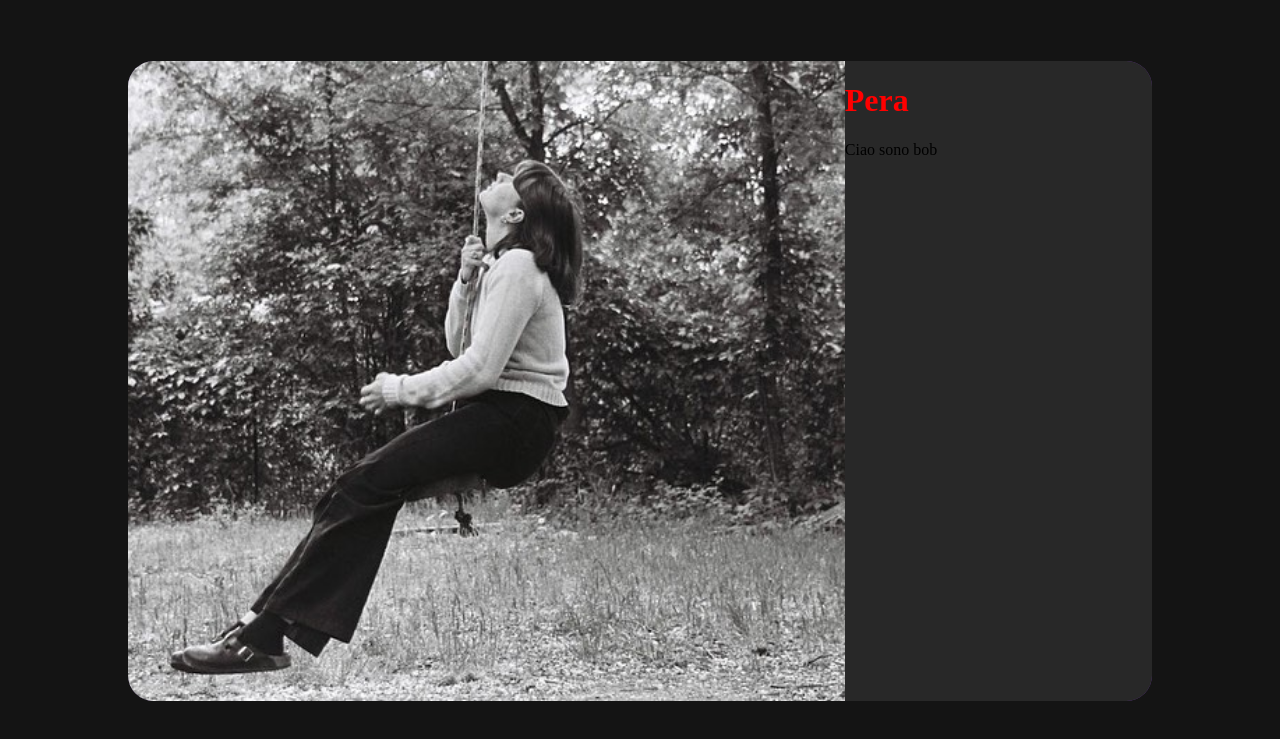
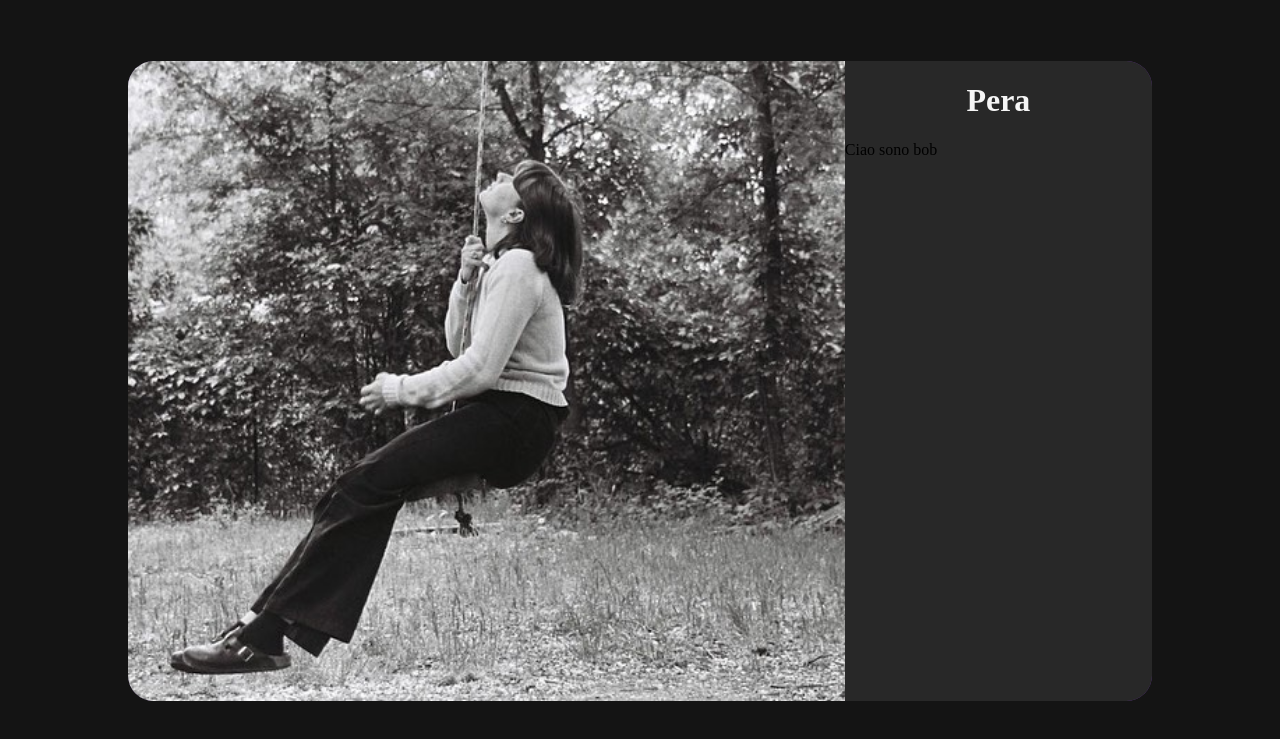
Before and after one commit to Filippo-Angaroni/Pery, a plain HTML site: page index.html in a window 1280 px wide. Shown: the part 99-838 px from the top of the page. Drawn offline with Linux system fonts and the light colour scheme.

Commit message:
Update index.html

```diff
--- a/index.html
+++ b/index.html
@@ -24,7 +24,7 @@
             <img src="Images/Altalena.jpg" style="height: inherit; width: inherit; object-fit: cover; border-radius: inherit;">
         </div>
         <div class="home-slider-text" style="height: 100%; width: 100%; border-top-right-radius: inherit; border-bottom-right-radius: inherit;">
-            <h1 style="color: red">Pera</h1>
+            <h1 style="color: whitesmoke; text-align: center;">Pera</h1>
             <p>Ciao sono bob    </p>
         </div>
     </div>
```
